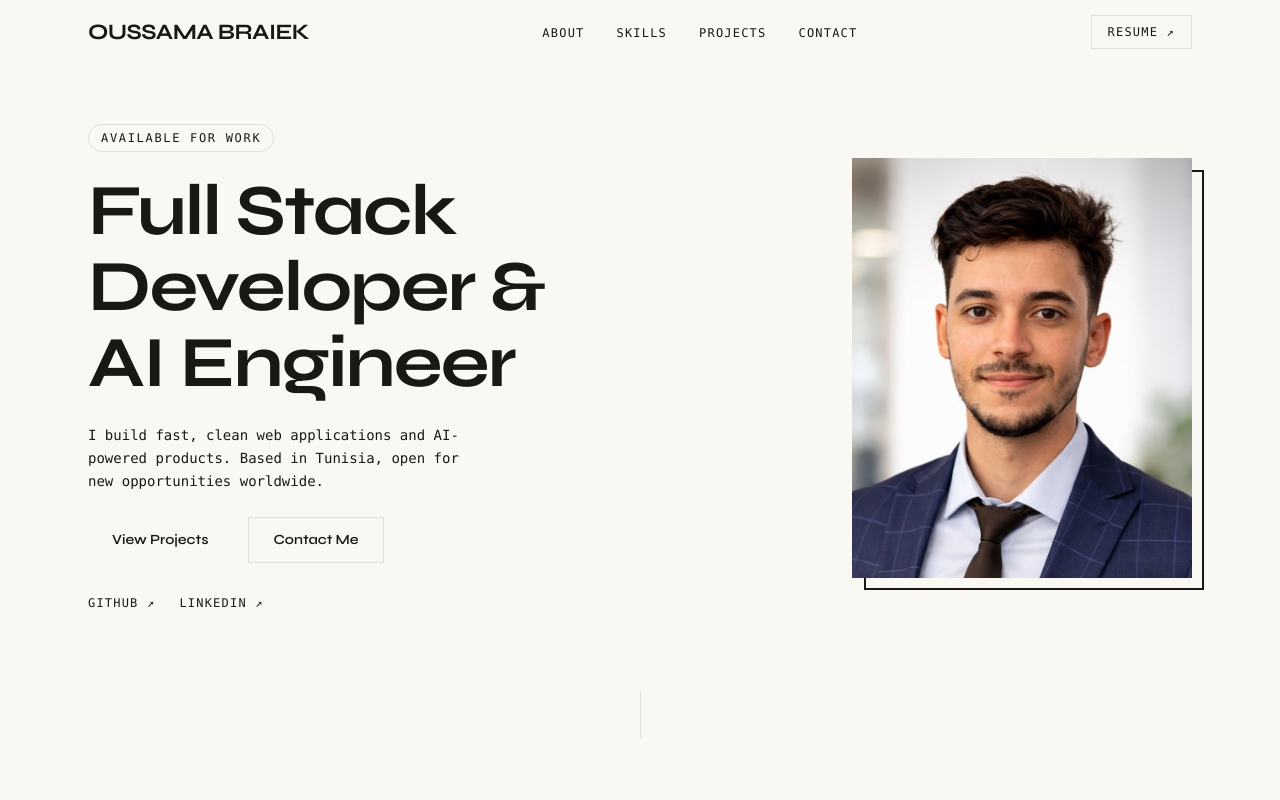
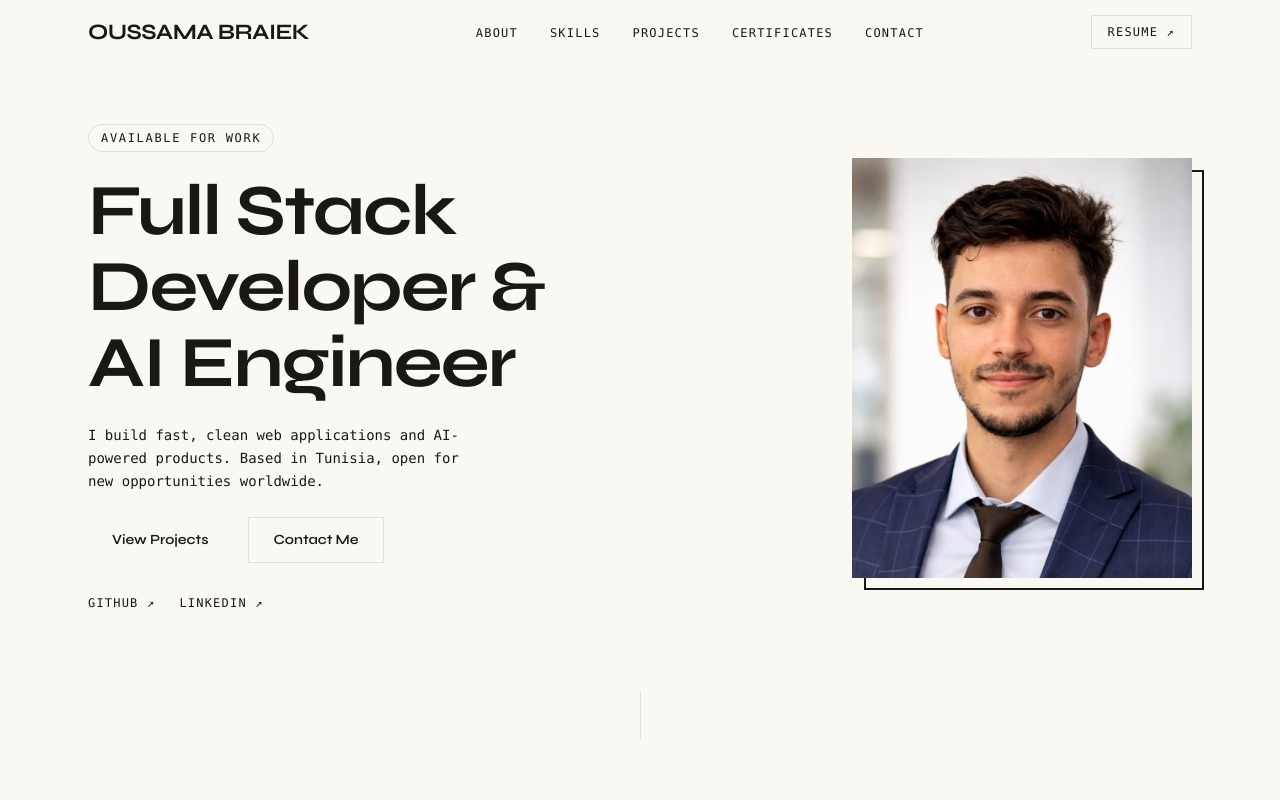
Before and after one commit to MedOussamaBraiek/modern-portfolio, a Next.js app: page / in a window 1280 px wide. Shown: the top 800 px of the page. Built offline with nearby package versions, Linux system fonts and the light colour scheme.

Commit message:
add certificates navigation

```diff
--- a/src/components/Navbar.tsx
+++ b/src/components/Navbar.tsx
@@ -8,6 +8,7 @@ const links = [
   { label: "About", href: "#about" },
   { label: "Skills", href: "#skills" },
   { label: "Projects", href: "#projects" },
+  { label: "Certificates", href: "#certificates" },
   { label: "Contact", href: "#contact" },
 ];
 
@@ -44,7 +45,7 @@ export default function Navbar() {
           </Link>
 
           {/* Links */}
-          <ul className="hidden md:flex items-center gap-8">
+          <ul className="hidden lg:flex items-center gap-8">
             {links.map((link) => (
               <li key={link.href}>
                 <Link
@@ -62,7 +63,7 @@ export default function Navbar() {
             href="/assets/Resume-MedOussamaBraiek.pdf"
             download="Resume-MedOussamaBraiek.pdf"
             target="_blank"
-            className="hidden md:inline-block font-mono text-xs tracking-widest uppercase px-4 py-2 border border-black/10 text-text hover:bg-text hover:text-bg transition-all duration-200 shrink-0"
+            className="hidden lg:inline-block font-mono text-xs tracking-widest uppercase px-4 py-2 border border-black/10 text-text hover:bg-text hover:text-bg transition-all duration-200 shrink-0"
           >
             Resume ↗
           </Link>
@@ -70,7 +71,7 @@ export default function Navbar() {
           {!menuOpen && (
             <button
               onClick={() => setMenuOpen(!menuOpen)}
-              className="md:hidden flex flex-col justify-center items-center w-8 h-8 gap-1.5 cursor-pointer"
+              className="lg:hidden flex flex-col justify-center items-center w-8 h-8 gap-1.5 cursor-pointer"
               aria-label="Toggle menu"
             >
               <Menu />
@@ -79,7 +80,7 @@ export default function Navbar() {
           {menuOpen && (
             <button
               onClick={() => setMenuOpen(!menuOpen)}
-              className="md:hidden flex flex-col justify-center items-center w-8 h-8 gap-1.5 cursor-pointer"
+              className="lg:hidden flex flex-col justify-center items-center w-8 h-8 gap-1.5 cursor-pointer"
               aria-label="Toggle menu"
             >
               <X />
@@ -89,7 +90,7 @@ export default function Navbar() {
       </header>
 
       <div
-        className={`fixed inset-0 z-40 bg-bg flex flex-col justify-center items-center gap-10 transition-all duration-300 md:hidden ${
+        className={`fixed inset-0 z-40 bg-bg flex flex-col justify-center items-center gap-10 transition-all duration-300 lg:hidden ${
           menuOpen
             ? "opacity-100 pointer-events-auto"
             : "opacity-0 pointer-events-none"
```
